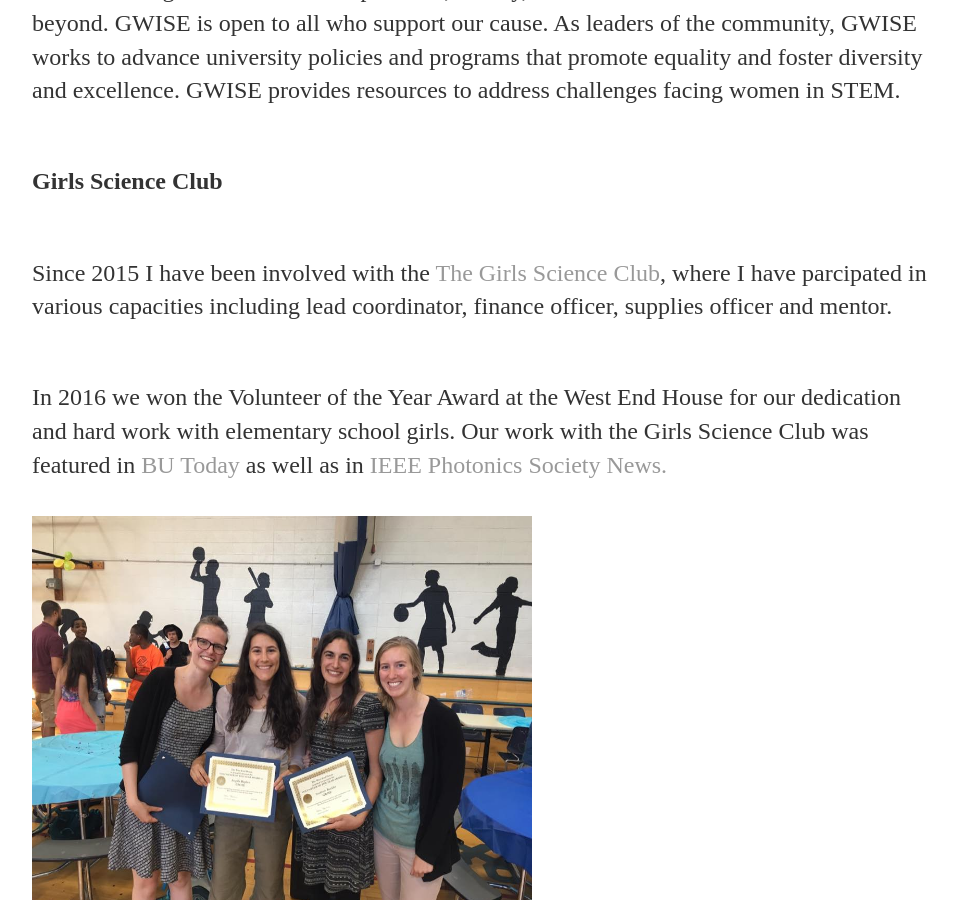
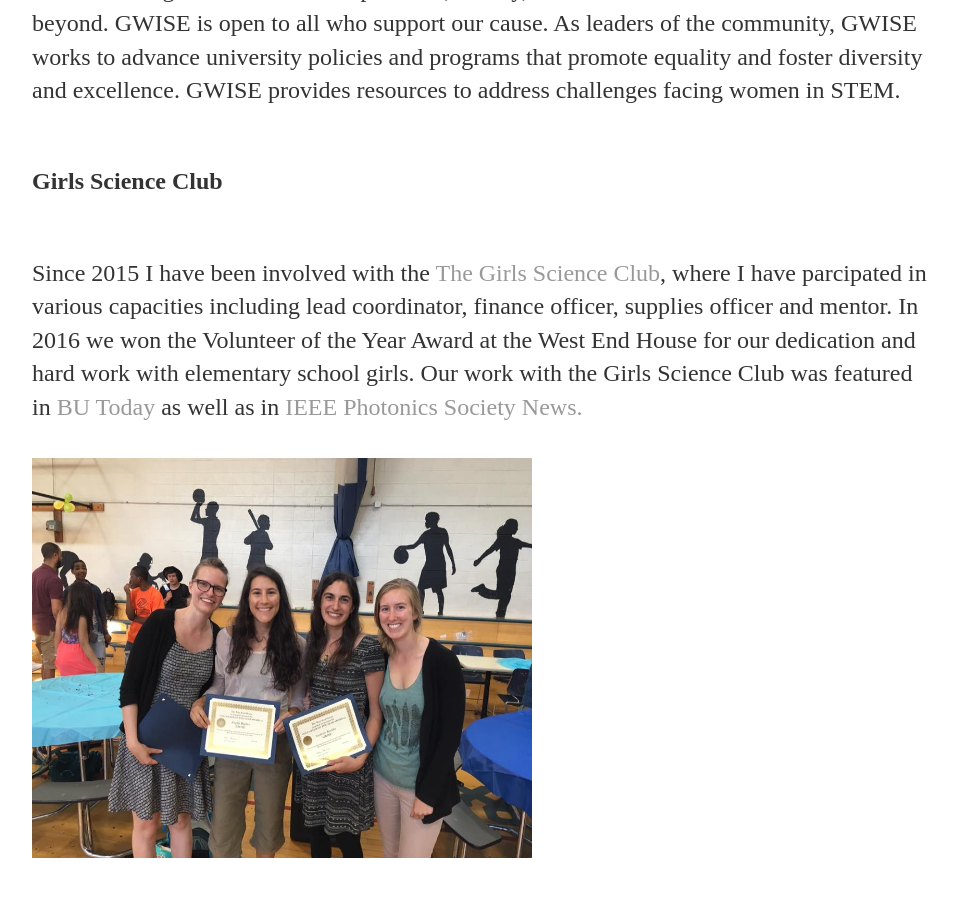
Before and after one commit to rkstan/rkstan.github.io, a Jekyll site: the page built from outreach/index.html, in a window 1280 px wide and 900 px high, scrolled down 1189 px. Shown: the whole window, without its empty margins (160-1116 px from the left). Built offline with Jekyll 4.4.1, drawn with Linux system fonts in a browser that asks for light colours.

Commit message:
adjusted image size and paragraphs

```diff
--- a/outreach/index.html
+++ b/outreach/index.html
@@ -11,14 +11,12 @@
 			<br>
 			<p> I have been the Communications Director for <a href="http://www.bu.edu/">Boston University's</a> <a href="http://www.bu.edu/gwise/">Graduate Women in Science and Engineering</a> for two years. In my role, I manage GWISE's website, social media, and bi-weekly newsletter, which reaches all graduate women in STEM at Boston University. I am also responsible for coordinating relations with other graduate and professional organizations both on and off campus. <br>
 			<br>
-			<img style="float: center;" src="../images/IMG-6031-1024x768.jpg" width="600" height="500">
+			<img style="float: center;" src="../images/IMG-6031-1024x768.jpg" width="550" height="500">
 			<p> Graduate Women in Science and Engineering (GWISE) at Boston University strives to create a community to support and promote women in science, technology, engineering, and math fields. Through professional development seminars and workshops, social events, mentoring, and outreach, GWISE fosters interaction across disciplines at Boston University and connects graduate students to postdocs, faculty, and broader networks in Boston and beyond. GWISE is open to all who support our cause. As leaders of the community, GWISE works to advance university policies and programs that promote equality and foster diversity and excellence. GWISE provides resources to address challenges facing women in STEM.<br>
 			<br>
 			<p><b> Girls Science Club </b><br>
 			<br>
-			<p> Since 2015 I have been involved with the <a href="https://sciencegirlsclub.wordpress.com/">The Girls Science Club</a>, where I have parcipated in various capacities including lead coordinator, finance officer, supplies officer and mentor. <br>
-			<br>
-		        <p>In 2016 we won the Volunteer of the Year Award at the West End House for our dedication and hard work with elementary school girls. Our work with the Girls Science Club was featured in <a href="http://www.bu.edu/today/2017/science-club-for-girls/">BU Today</a> as well as in <a href="https://www.photonicssociety.org/images/files/publications/Newsletter/Feb_2017_PDF.pdf#page=32"> IEEE Photonics Society News.</a><br>
+			<p> Since 2015 I have been involved with the <a href="https://sciencegirlsclub.wordpress.com/">The Girls Science Club</a>, where I have parcipated in various capacities including lead coordinator, finance officer, supplies officer and mentor. In 2016 we won the Volunteer of the Year Award at the West End House for our dedication and hard work with elementary school girls. Our work with the Girls Science Club was featured in <a href="http://www.bu.edu/today/2017/science-club-for-girls/">BU Today</a> as well as in <a href="https://www.photonicssociety.org/images/files/publications/Newsletter/Feb_2017_PDF.pdf#page=32"> IEEE Photonics Society News.</a><br>
 			<br>
 			<img style="float: center;" src="../images/Volunteer_of_the_year.jpg" width="500" height="400">
 			<p>The Girls Science Club is a project of GWISE. In coordination with the <a href="http://westendhouse.org/">West End House Boys and Girls Club</a>, we plan fun, hands on activities to convey scientific concepts. Our goal is to help encourage more girls, starting at a young age, to gain an understanding of these concepts and get excited about science and engineering. Our volunteers strive to be positive mentors and STEM role models for our club members, mostly girls in the elementary-school age group. By hosting fun activities and sharing our love for science, we can connect these girls to STEM in a positive manner, and hopefully inspire these girls to consider careers in STEM fields.<br>
```
